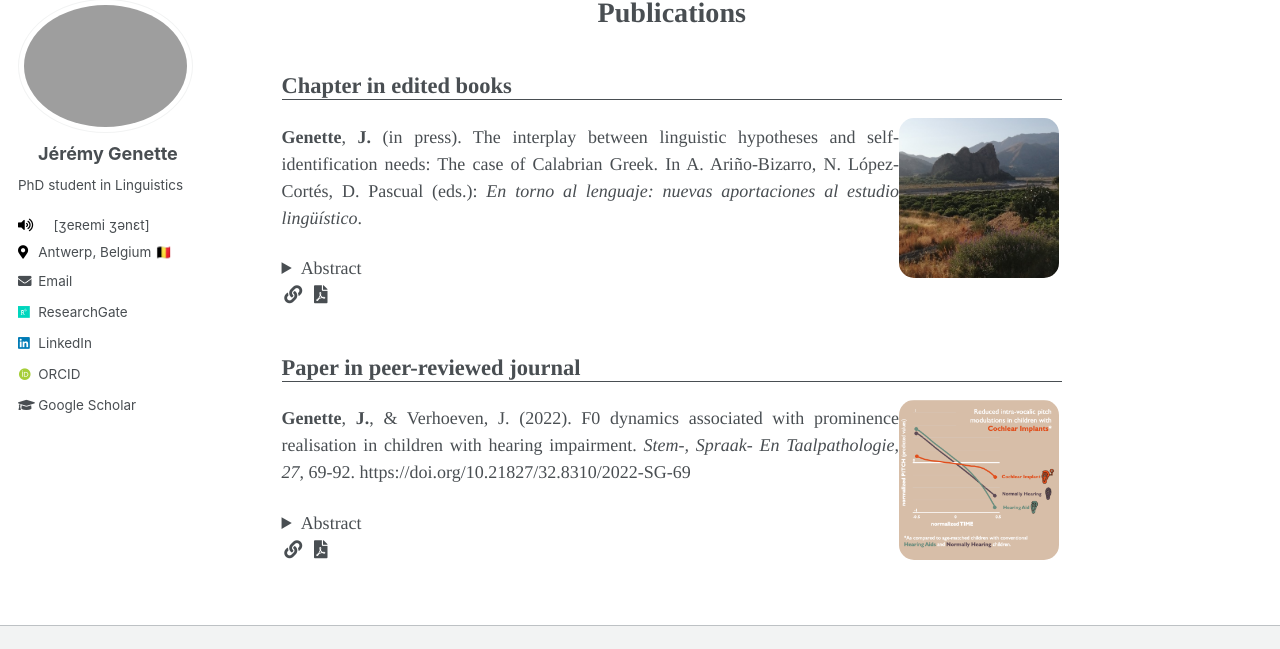
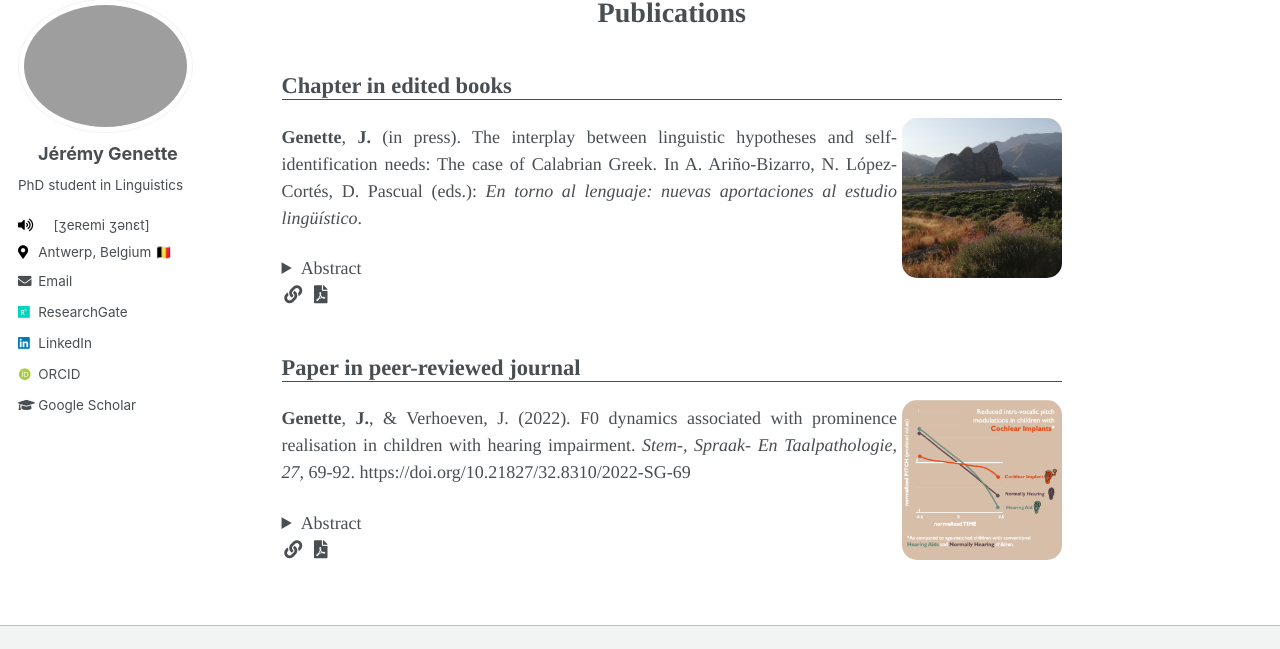
Before and after one commit to jgenette/jgenette.github.io, a Jekyll site: the page built from _pages/publications.md, in a window 1280 px wide. Shown: the part 119-768 px from the top of the page. Built offline with Jekyll 4.4.1, drawn with Linux system fonts in a browser that asks for light colours; some web fonts are replaced.

Commit message:
Update archive-single.html

```diff
--- a/_includes/archive-single.html
+++ b/_includes/archive-single.html
@@ -9,7 +9,7 @@
 {% if post.header.teaser %}
 <img align="right" width="160" height="90" src="{{ post.header.teaser }}" style="padding-right:0px;
     padding-top:0px;
-    margin-right: 3px;
+    margin-left: 5px;
     border-radius: 15px 15px 15px 15px !important;" alt="">
 {% endif %}
 
```
